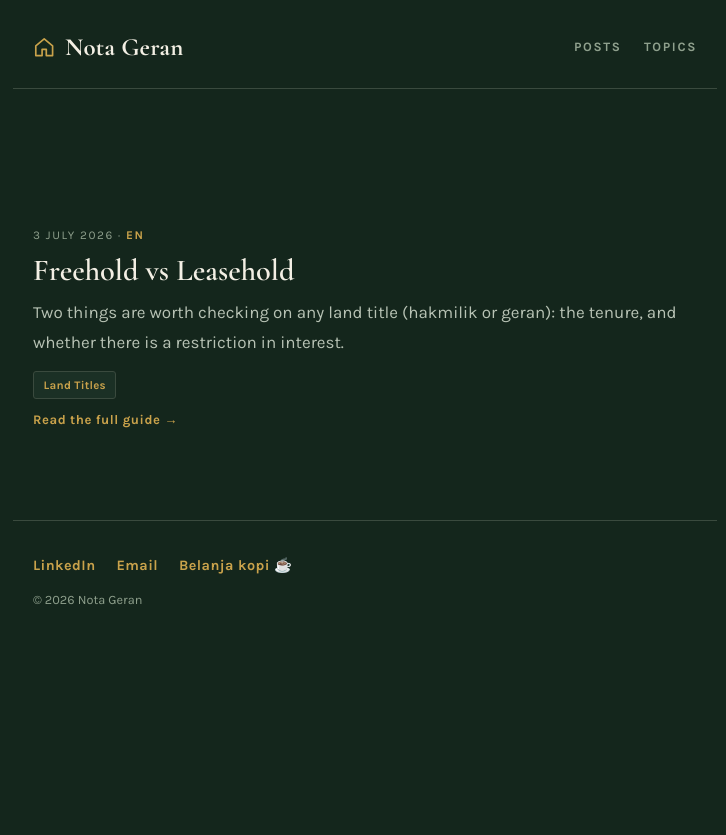
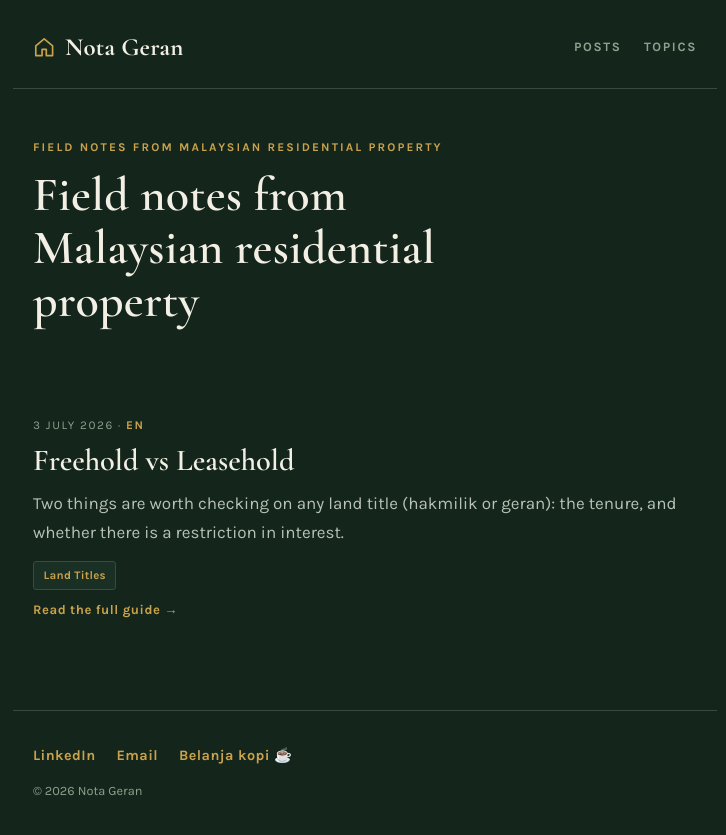
Before and after one commit to obel1/hartanah, a Jekyll site: the page built from index.md, in a window 1280 px wide. Shown: the top 835 px of the page, without its empty margins (275-1001 px from the left). Built offline with Jekyll 4.4.1, drawn with Linux system fonts in a browser that asks for light colours.

Commit message:
Homepage eyebrow only; final sync

```diff
--- a/_layouts/home.html
+++ b/_layouts/home.html
@@ -1,7 +1,10 @@
 ---
 layout: default
 ---
-<section class="intro"></section>
+<section class="intro">
+  <p class="eyebrow">Field notes from Malaysian residential property</p>
+  <h1 class="intro-title">{{ site.tagline }}</h1>
+</section>
 
 {{ content }}
 
```
